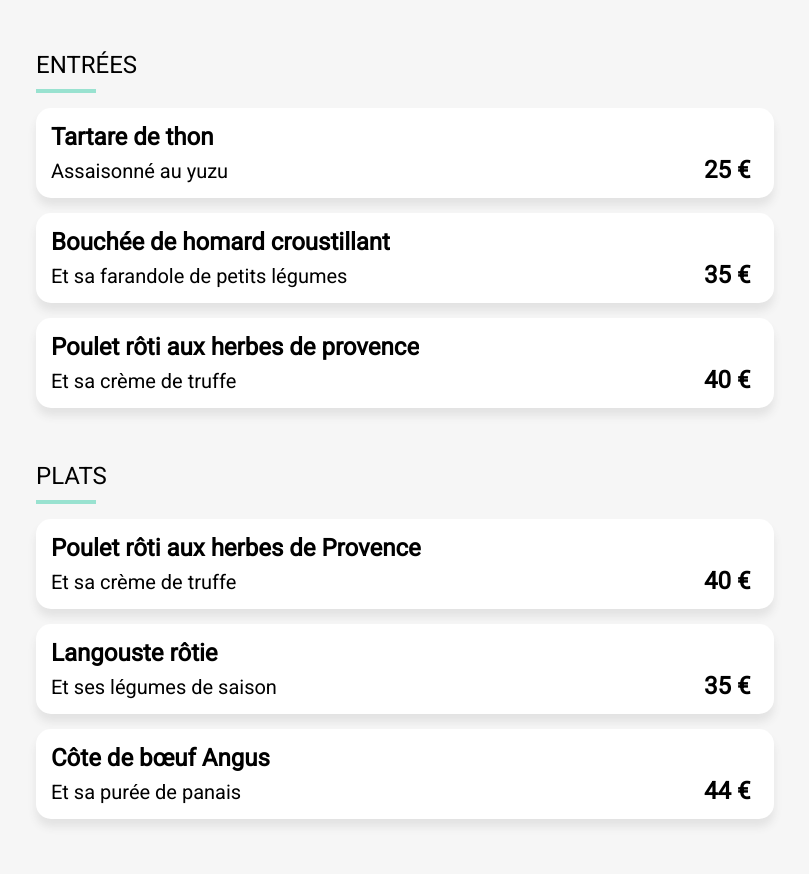
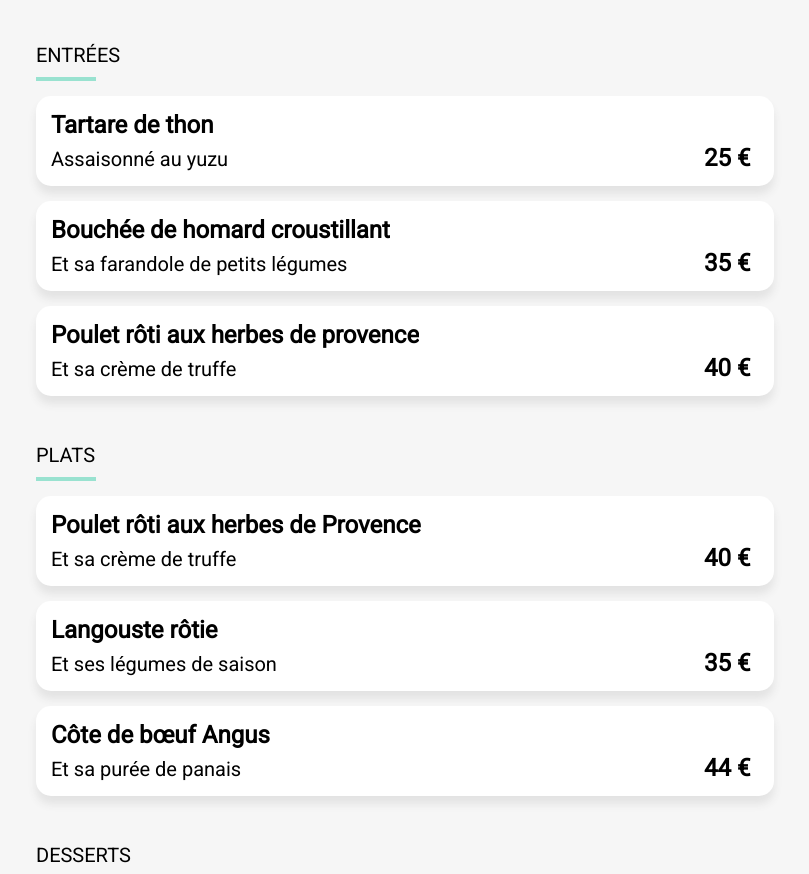
Before and after one commit to JulienRebillon/OP-P3, a plain HTML site: page delice.html in a window 1280 px wide. Shown: the part 574-1448 px from the top of the page, without its empty margins (235-1044 px from the left). Drawn offline with Linux system fonts and the light colour scheme; files whose address does not match are found by name; a web font is replaced by a local one.

Commit message:
style fix missing h2

```diff
--- a/css/style_restau.css
+++ b/css/style_restau.css
@@ -244,10 +244,10 @@ main {
 
 /** LES RUBRIQUES **/
 
-.menu__rubriques {
+h2 {
     display: block;
     font-weight: 100;
-    font-size: 24px;
+    font-size: 20px;
     margin-bottom: 10px;
 }
 
--- a/delice.html
+++ b/delice.html
@@ -72,7 +72,7 @@
 
                 <div class="entrees">
 
-                    <p class="menu__rubriques">ENTR&Eacute;ES</p>
+                    <h2>ENTR&Eacute;ES</h2>
 
                     <div class="menu__separateur"></div>
 
@@ -190,7 +190,7 @@
 
                 <div class="plats">
 
-                    <p class="menu__rubriques">PLATS</p>
+                    <h2>PLATS</h2>
 
                     <div class="menu__separateur"></div>
 
@@ -306,7 +306,7 @@
 
                 <div class="desserts">
 
-                    <p class="menu__rubriques">DESSERTS</p>
+                    <h2>DESSERTS</h2>
 
                     <div class="menu__separateur"></div>
 
```
Also changed, not shown: francaise.html (+3 -3 lines), note.html (+3 -3 lines), palette.html (+3 -3 lines).
